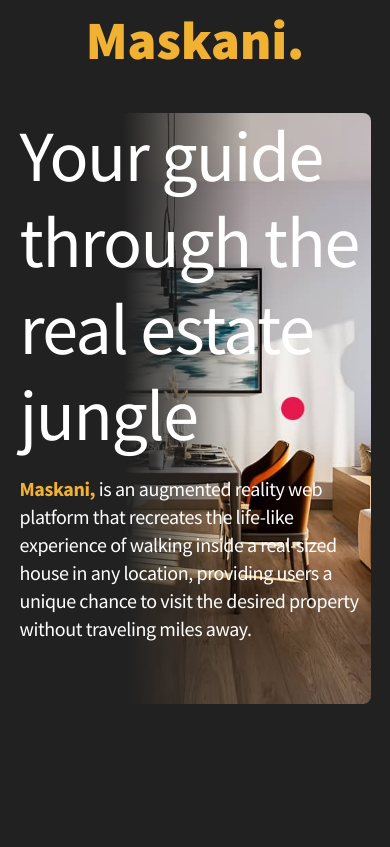
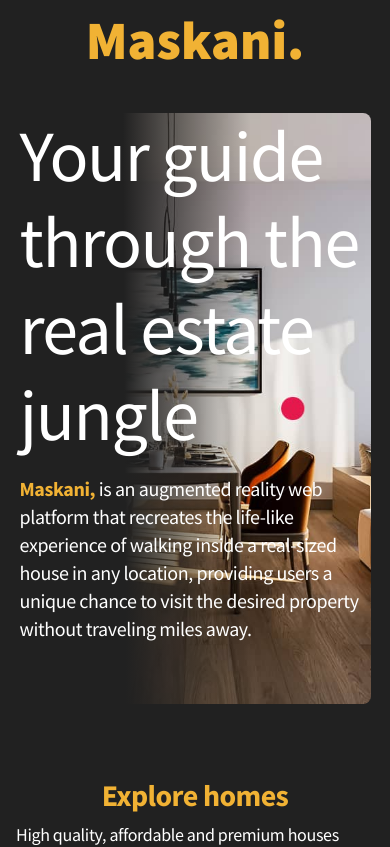
Before and after one commit to Lekipising/maskani_app, a Next.js app: page / in a window 390 px wide. Shown: the top 847 px of the page. Built offline with nearby package versions, Linux system fonts and the light colour scheme.

Commit message:
chore: improve hero on mobile

```diff
--- a/components/hero/index.tsx
+++ b/components/hero/index.tsx
@@ -4,7 +4,7 @@ import BgImage from "../../public/bg_main.jpg";
 
 export default function Hero() {
   return (
-    <section className="w-[90%] mx-auto mt-8 md:h-[70vh] h-[100vh] relative">
+    <section className="w-[90%] mx-auto mt-8 md:h-[70vh] max-h-[600px] h-[100vh] relative">
       <div className="md:w-[50%] w-full top-0 md:translate-y-[30%] flex flex-col gap-4 absolute left-0 z-30">
         <h1 className="text-white text-[72px]">
           Your guide through the real estate jungle{" "}
```
